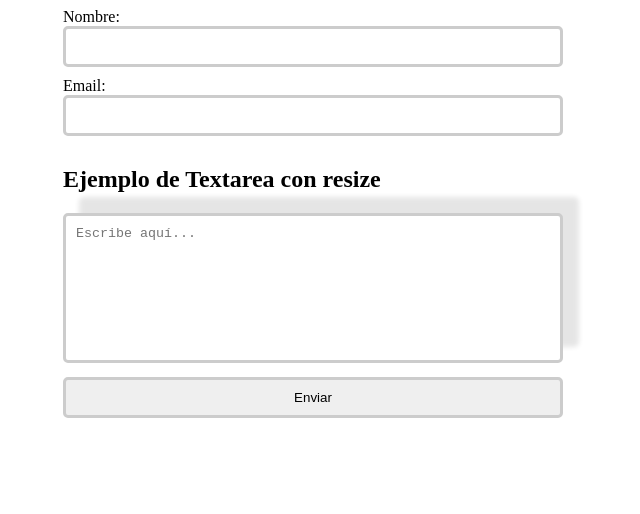
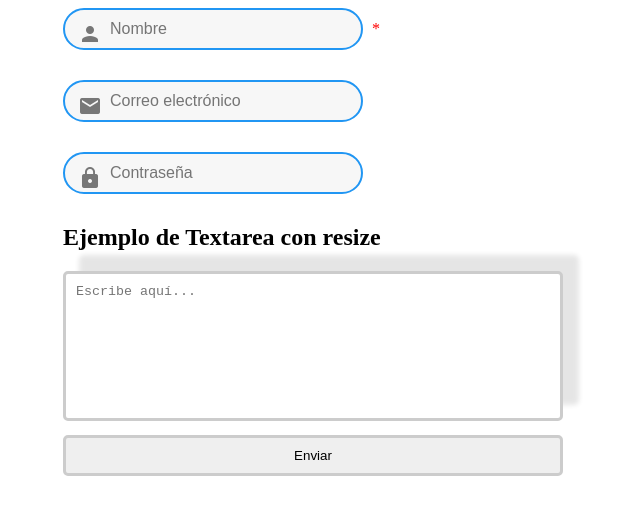
Before and after one commit to luisaparra-info/pruebas, a plain HTML site: page CSS_INICIAL/estilo_formularios/index.html in a window 1280 px wide. Shown: the whole page, without its empty margins (327-967 px from the left). Drawn offline with Linux system fonts and the light colour scheme.

Commit message:
clase 4/2 formularios

```diff
--- a/CSS_INICIAL/estilo_formularios/index.html
+++ b/CSS_INICIAL/estilo_formularios/index.html
@@ -5,17 +5,31 @@
     <meta name="viewport" content="width=device-width, initial-scale=1.0">
     <title>Estilo en formularios</title>
     <link href="./styles.css" rel="stylesheet">
+    <link href="https://fonts.googleapis.com/icon?family=Material+Icons" rel="stylesheet">
+
+
+
 </head>
 <body>
     <form>
-        <label for="nombre">Nombre:</label>
-        <input type="text" id="nombre" name="nombre">
 
-        <label for="email">Email:</label>
-        <input type="email" id="email" name="email">
+        <div class="input-container required">
+            <i class="material-icons input-icon">person</i>
+            <input type="text" class="icon-input" placeholder="Nombre">
+          </div>
+
+          <div class="input-container">
+            <i class="material-icons input-icon">email</i>
+            <input type="text" class="icon-input" placeholder="Correo electrónico">
+          </div>
+
+          <div class="input-container">
+            <i class="material-icons input-icon">lock</i>
+            <input type="password" class="icon-input" placeholder="Contraseña">
+          </div>
 
         <h2>Ejemplo de Textarea con resize</h2>
-    <textarea placeholder="Escribe aquí..."></textarea>
+        <textarea placeholder="Escribe aquí..."></textarea>
 
         <input type="submit" value="Enviar">
      </form>
--- a/CSS_INICIAL/estilo_formularios/styles.css
+++ b/CSS_INICIAL/estilo_formularios/styles.css
@@ -21,3 +21,34 @@ input,textarea {
     height: 150px;
     resize: none;  /* Evita que el usuario pueda redimensionar el textarea */
 }
+.input-container {
+    position: relative;
+    margin-bottom: 20px;
+  }
+  .icon-input {
+    padding: 10px 15px 10px 45px;
+    border: 2px solid #2196F3;
+    border-radius: 25px;
+    width: 300px;
+    font-size: 16px;
+    color: #333;
+    background-color: #f7f7f7;
+    outline: none;
+    transition: width 1s;
+  }
+  .icon-input:focus {
+    width: 400px;
+  }
+  .input-icon {
+    position: absolute;
+    top: 50%;
+    left: 15px;
+    transform: translateY(-50%);
+    color: #777;
+    font-size: 20px;
+  }
+  .required::after {
+    content: "*";
+    color: red;
+    margin-left: 5px;
+}
```
